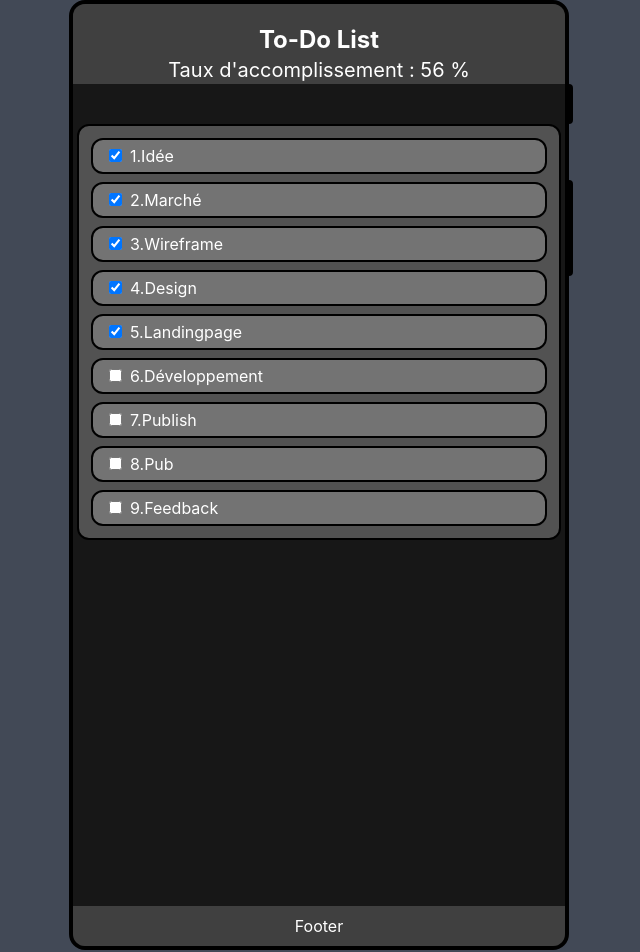
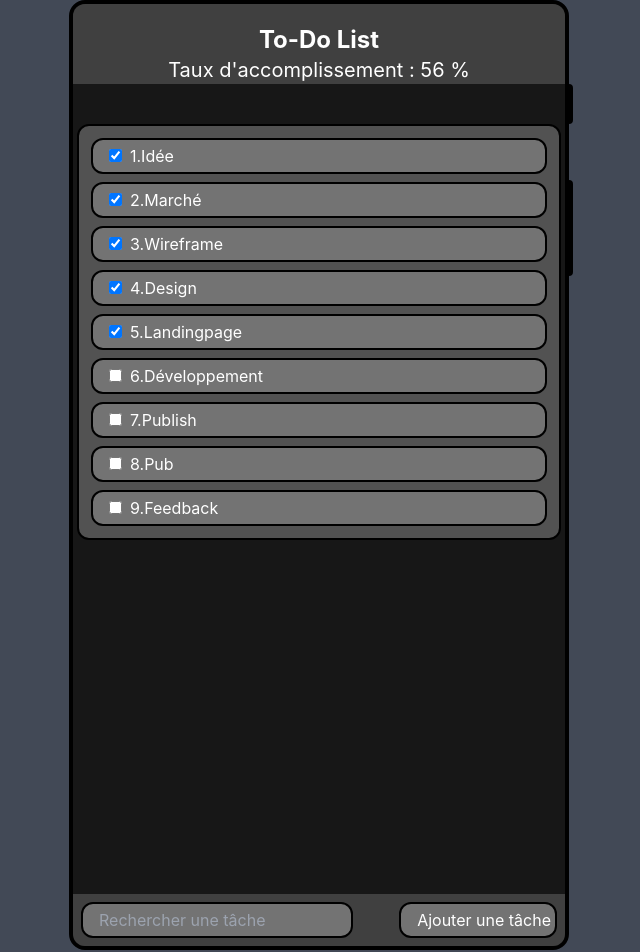
Before and after one commit to GonzalesAndy/DevMobile, a React (Create React App) app: page / in a window 1280 px wide. Shown: the top 952 px of the page, without its empty margins (321-961 px from the left). Built offline with nearby package versions, Linux system fonts and the light colour scheme.

Commit message:
Ajout d'une barre de recherche fonctionnelle

```diff
--- a/src/App.js
+++ b/src/App.js
@@ -12,25 +12,32 @@ class App extends Component {
     const tasks = localStorage.getTasks();
     const uncheckedTasksCount = tasks.filter(task => !task.isChecked).length;
     this.state = {
-      checkedTasksCount: tasks.length > 0 ? Math.round((tasks.length - uncheckedTasksCount) / tasks.length * 100) : 0
+      checkedTasksCount: tasks.length > 0 ? Math.round((tasks.length - uncheckedTasksCount) / tasks.length * 100) : 0,
+      searchText: ""
     };
     this.updateCheckedTasks = this.updateCheckedTasks.bind(this);
+    this.updateSearchText = this.updateSearchText.bind(this);
   }
 
   updateCheckedTasks(checkedTasksCount) {
     this.setState({ checkedTasksCount });
   }
 
+  updateSearchText(searchText) {
+    this.setState({ searchText });
+  }
+
   render() {
     const { checkedTasksCount } = this.state;
+    const { searchText } = this.state;
     return (
       <div className="App relative h-[950px] w-[500px] border border-4 border-black rounded-2xl bg-neutral-900">
         <span class="absolute -right-2 top-20 border border-4 border-black h-10 rounded-md"></span>
         <span class="absolute -right-2 top-44 border border-4 border-black h-24 rounded-md"></span>
         <div className='flex-row h-full'>
           <Header checkedTasksCount={checkedTasksCount} />
-          <TaskList updateCheckedTasks={this.updateCheckedTasks} />
-          <Footer />
+          <TaskList updateCheckedTasks={this.updateCheckedTasks} searchText={searchText}/>
+          <Footer updateSearchText={this.updateSearchText}/>
         </div>
       </div>
     );
--- a/src/Footer.js
+++ b/src/Footer.js
@@ -1,13 +1,37 @@
-import React, {Component} from "react";
+import React, { Component } from "react";
 
 class Footer extends Component {
-    render() {
-        return (
-        <footer className="absolute inset-x-0 bottom-0 bg-neutral-700 p-2 rounded-b-xl text-white" >
-            <p className="">Footer</p>
-        </footer>
-        );
-    }
+  constructor(props) {
+    super(props);
+    this.state = {
+      searchText: ""
+    };
+    this.handleSearchInputChange = this.handleSearchInputChange.bind(this);
+  }
+
+  handleSearchInputChange(event) {
+    this.setState({ searchText: event.target.value });
+    this.props.updateSearchText(event.target.value);
+  }
+
+  render() {
+    return (
+      <footer className="absolute inset-x-0 bottom-0 bg-neutral-700 p-2 rounded-b-xl text-white">
+        <div className="flex flex-row justify-between">
+          <input
+            className="bg-neutral-500 rounded-xl p-1 pl-4 border border-2 border-black"
+            type="text"
+            placeholder="Rechercher une tâche"
+            value={this.state.searchText}
+            onChange={this.handleSearchInputChange}
+          />
+          <button className="bg-neutral-500 rounded-xl p-1 pl-4 border border-2 border-black">
+            Ajouter une tâche
+          </button>
+        </div>
+      </footer>
+    );
+  }
 }
 
 export default Footer;
--- a/src/LocalStorage.js
+++ b/src/LocalStorage.js
@@ -23,6 +23,12 @@ class LocalStorage {
         this.tasks.splice(task, 1);
     }
 
+    swapTasks(task1, task2) {
+        const temp = this.tasks[task1];
+        this.tasks[task1] = this.tasks[task2];
+        this.tasks[task2] = temp;
+    }
+
     saveTasks(tasks) {
         localStorage.setItem('tasks', JSON.stringify(tasks));
     }
--- a/src/TaskList.js
+++ b/src/TaskList.js
@@ -11,30 +11,49 @@ class TaskList extends Component {
         this.handleCheckboxChange = this.handleCheckboxChange.bind(this);
     }
 
-    handleCheckboxChange(event, index) {
+    handleCheckboxChange(event, index, changedTaskTitle) {
         const { checked } = event.target;
-        const { tasks } = this.state;
+        const localStorage = new LocalStorage();
+        const tasks = localStorage.getTasks();
+        const { title } = tasks[index];
+        const newIndex = tasks.findIndex(task => task.title === changedTaskTitle);
+
         const updatedTasks = [...tasks];
-        updatedTasks[index].isChecked = checked;
+        updatedTasks[newIndex].isChecked = checked;
+        localStorage.saveTasks(updatedTasks);
         this.setState({ tasks: updatedTasks });
-        const localStorage = new LocalStorage();
-        localStorage.saveTasks(updatedTasks);
-
 
         const checkedTasksCount = updatedTasks.filter((task) => task.isChecked).length;
         this.props.updateCheckedTasks(Math.round(checkedTasksCount/updatedTasks.length*100));
+        console.log(changedTaskTitle);
     }
+
+
 
     render() {
         const { tasks } = this.state;
-        const taskList = tasks.map((task, index) => (
+        const { searchText } = this.props;
+        const filteredTasks = tasks.filter(task =>
+            task.title.toLowerCase().includes(searchText.toLowerCase())
+          );
+
+        const taskList = filteredTasks.map((task, index) => (
             <li className=" text-left bg-neutral-500 m-2 p-1 pl-4 border border-2 border-black rounded-xl" key={index}>
-                <input  type="checkbox" checked={task.isChecked} onChange={(event) => this.handleCheckboxChange(event, index)} />
+                <input  type="checkbox" checked={task.isChecked} onChange={(event) => this.handleCheckboxChange(event, index, task.title)} />
                 <span className="pl-2">{task.title}</span>
+
+
             </li>
         ));
+        if (taskList.length === 0) {
+            return (
+                <div class="mt-5 rounded-lg bg-red-100 py-5 px-6 text-bold text-red-700">
+                    Aucune tâche n'a été trouvé !
+                </div>
+            )
+        }
+        return (
 
-        return (
             <div className="flex flex-col  h-full w-full">
                 <ul className="text-white bg-neutral-600 border border-2 border-black rounded-xl m-1 mt-10 p-1">{taskList}</ul>
             </div>
```
